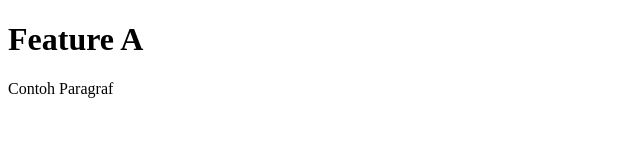
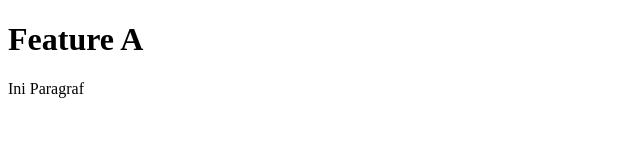
Before and after one commit to whauzan/Alterra-VCS-trial, a plain HTML site: page index.html in a window 1280 px wide. Shown: the full height of the page, 0-640 px from the left. Drawn offline with Linux system fonts and the light colour scheme.

Commit message:
Mengubah paragraf

```diff
--- a/index.html
+++ b/index.html
@@ -8,6 +8,6 @@
 </head>
 <body>
     <h1>Feature A</h1>
-    <p>Contoh Paragraf</p>
+    <p>Ini Paragraf</p>
 </body>
 </html>
```
